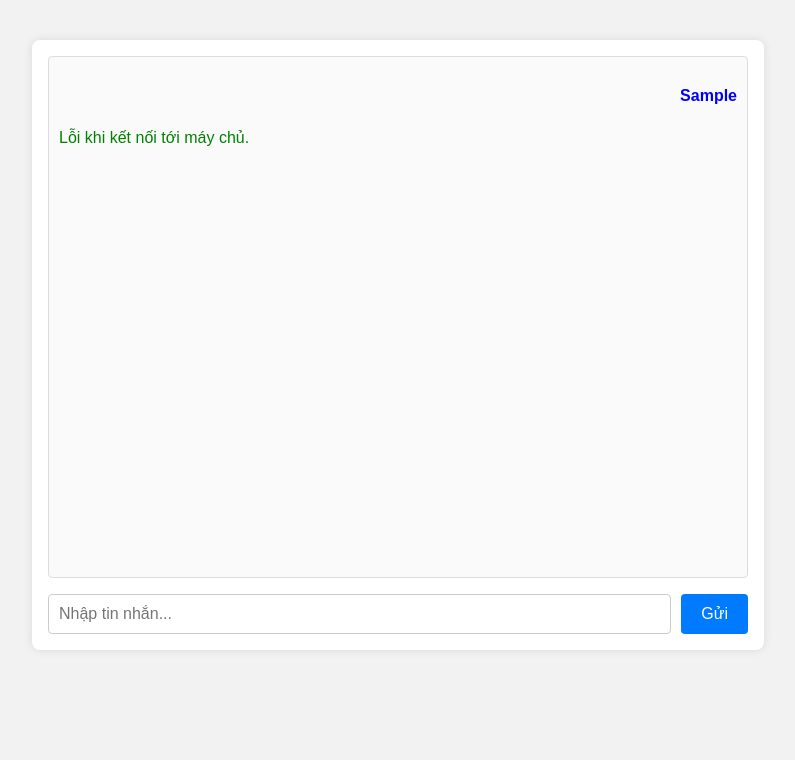
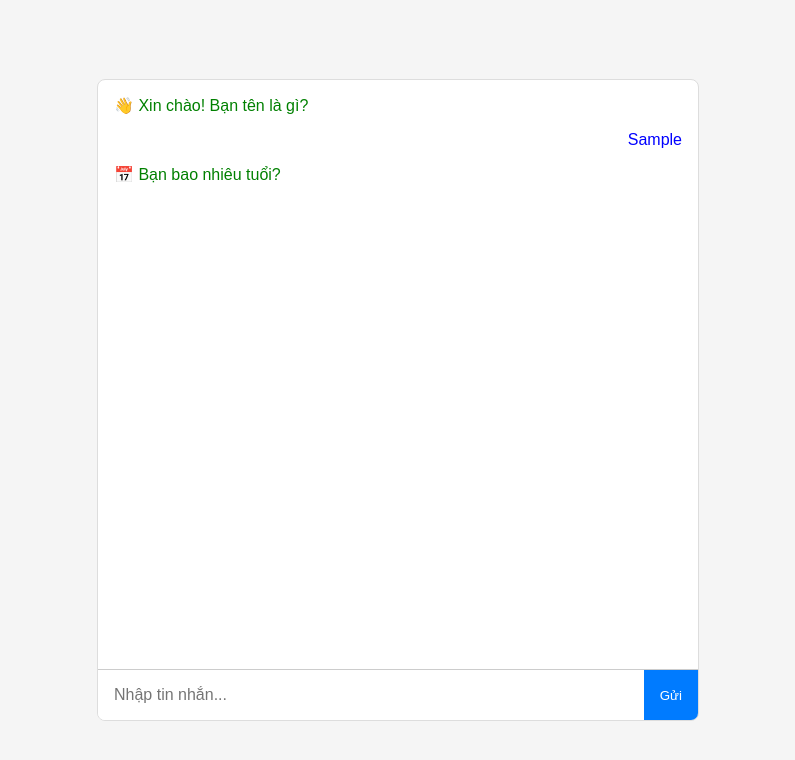
Before and after one commit to Ngocnhat124000449/Chatbot-render, a website: page public/index.html in a window 1280 px wide. Both pictures are taken after typing "Sample" into the empty fields and a click on the button "Gửi". Shown: the whole page, without its empty margins (242-1037 px from the left). Drawn offline with Linux system fonts and the light colour scheme; no server answers.

Commit message:
Sửa lỗi kết nối

```diff
--- a/public/script.js
+++ b/public/script.js
@@ -1,50 +1,113 @@
-const chatForm = document.getElementById("chat-form");
-const userInput = document.getElementById("user-input");
+const form = document.getElementById("chat-form");
+const input = document.getElementById("user-input");
 const messages = document.getElementById("messages");
 
-// Danh sách tin nhắn
-const chatHistory = [];
+let stage = "collecting_info";
+let currentQuestionIndex = 0;
+let studentProfile = {};
+const questions = [
+  { key: "name", question: "👋 Xin chào! Bạn tên là gì?" },
+  { key: "age", question: "📅 Bạn bao nhiêu tuổi?" },
+  { key: "major", question: "📚 Ngành học hiện tại của bạn là gì?" },
+  { key: "currentYear", question: "🎓 Bạn đang học năm mấy?" },
+  { key: "careerGoal", question: "🎯 Mục tiêu nghề nghiệp của bạn là gì?" },
+  { key: "learningStyle", question: "📖 Phong cách học tập bạn thích là gì (tự học, nhóm, video, đọc sách...)?" },
+];
 
-// Xử lý gửi tin nhắn
-chatForm.addEventListener("submit", async (e) => {
+// Lịch sử hội thoại
+const chatHistory = [
+  {
+    role: "system",
+    content:
+      "Bạn là một cố vấn học tập hỗ trợ sinh viên lập kế hoạch học tập, chọn ngành, định hướng nghề nghiệp. Bạn không được trả lời bất kỳ nội dung nào ngoài chủ đề học tập. Nếu người dùng hỏi ngoài phạm vi đó, bạn chỉ được trả lời: 'Tôi chỉ hỗ trợ tư vấn học tập và định hướng ngành học.' và không nói gì thêm..",
+  },
+];
+
+// Gửi form
+form.addEventListener("submit", async (e) => {
   e.preventDefault();
-  const input = userInput.value.trim();
-  if (!input) return;
+  const userMessage = input.value.trim();
+  if (!userMessage) return;
 
-  // Hiển thị tin nhắn người dùng
-  addMessage(input, "user");
-  userInput.value = "";
+  input.value = "";
+  addMessage(userMessage, "user");
 
-  // Gọi GPT từ backend
+  if (stage === "collecting_info") {
+    const currentKey = questions[currentQuestionIndex].key;
+    studentProfile[currentKey] = userMessage;
+    currentQuestionIndex++;
+
+    if (currentQuestionIndex < questions.length) {
+      setTimeout(() => addMessage(questions[currentQuestionIndex].question, "bot"), 300);
+    } else {
+      stage = "chatting";
+      const introPrompt = generateIntroPrompt(studentProfile);
+      chatHistory.push({ role: "user", content: introPrompt });
+      await streamMessage();
+    }
+  } else {
+    chatHistory.push({ role: "user", content: userMessage });
+    await streamMessage();
+  }
+});
+
+// Hiển thị tin nhắn
+function addMessage(text, sender) {
+  const div = document.createElement("div");
+  div.className = `message ${sender}`;
+  div.textContent = text;
+  messages.appendChild(div);
+  messages.scrollTop = messages.scrollHeight;
+  return div;
+}
+
+// Hiển thị câu hỏi đầu tiên
+addMessage(questions[0].question, "bot");
+
+// Gọi API GPT
+async function streamMessage() {
+  const botDiv = addMessage("Đang xử lý...", "bot");
+
   try {
-    const response = await fetch("/chat", {
+    const response = await fetch("/v1/responses", {
       method: "POST",
       headers: {
         "Content-Type": "application/json",
       },
       body: JSON.stringify({
-        message: input,
-        history: chatHistory,
+        model: "gpt-4o",
+        input: chatHistory,
       }),
     });
 
-    const data = await response.json();
-    const gptMessage = data.reply;
+    if (!response.ok) {
+      throw new Error(`Lỗi mạng: ${response.status}`);
+    }
 
-    addMessage(gptMessage, "bot");
+    const json = await response.json();
+    const output_text = json.output[0].content[0].text;
+    botDiv.textContent = output_text;
+    chatHistory.push({ role: "assistant", content: output_text });
+    messages.scrollTop = messages.scrollHeight;
   } catch (error) {
-    addMessage("Lỗi khi kết nối tới máy chủ.", "bot");
+    botDiv.textContent = "❌ Lỗi: " + error.message;
   }
-});
+}
 
-// Hàm hiển thị tin nhắn
-function addMessage(text, sender) {
-  const messageElement = document.createElement("p");
-  messageElement.classList.add(sender === "user" ? "user-msg" : "bot-msg");
-  messageElement.innerHTML = text.replace(/\n/g, "<br>");
-  messages.appendChild(messageElement);
-  messages.scrollTop = messages.scrollHeight;
-
-  // Lưu lịch sử
-  chatHistory.push({ role: sender === "user" ? "user" : "assistant", content: text });
+// Tạo prompt giới thiệu sinh viên
+function generateIntroPrompt(profile) {
+  return (
+    `Dưới đây là thông tin của sinh viên:\n` +
+    `- Họ tên: ${profile.name}\n` +
+    `- Tuổi: ${profile.age}\n` +
+    `- Ngành học: ${profile.major}\n` +
+    `- Năm học: ${profile.currentYear}\n` +
+    `- Mục tiêu nghề nghiệp: ${profile.careerGoal}\n` +
+    `- Phong cách học: ${profile.learningStyle}\n\n` +
+    `Hãy đóng vai trò là cố vấn học tập. Từ các thông tin trên, hãy gợi ý:\n` +
+    `1. Con đường học tập phù hợp\n` +
+    `2. Những kỹ năng cần học\n` +
+    `3. Cách lập kế hoạch học hiệu quả theo phong cách của sinh viên\n` +
+    `Chỉ phản hồi các nội dung trong phạm vi học tập.`
+  );
 }
--- a/public/style.css
+++ b/public/style.css
@@ -1,71 +1,62 @@
 body {
-  font-family: Arial, sans-serif;
-  background-color: #f2f2f2;
+    font-family: sans-serif;
+    display: flex;
+    justify-content: center;
+    align-items: center;
+    height: 100vh;
     margin: 0;
-  padding: 0;
+    background: #f5f5f5;
 }
 
 #chat-container {
     width: 100%;
-  max-width: 700px;
-  margin: 40px auto;
-  background-color: #ffffff;
+    max-width: 600px;
+    background: white;
+    border: 1px solid #ddd;
     border-radius: 8px;
-  box-shadow: 0 0 10px rgba(0, 0, 0, 0.1);
-  padding: 16px;
+    display: flex;
+    flex-direction: column;
+    height: 80vh;
+    overflow: hidden;
 }
 
 #messages {
-  height: 500px;
+    flex: 1;
+    padding: 1rem;
     overflow-y: auto;
-  padding: 10px;
-  border: 1px solid #ddd;
-  background-color: #fafafa;
-  border-radius: 4px;
 }
 
-#messages p {
-  white-space: pre-wrap;
-  line-height: 1.6;
-  margin-bottom: 12px;
-  word-break: break-word;
+.message {
+    margin-bottom: 1rem;
 }
 
-.user-msg {
+    .message.user {
+        text-align: right;
         color: blue;
-  font-weight: bold;
-  text-align: right;
     }
 
-.bot-msg {
+    .message.bot {
+        text-align: left;
         color: green;
-  text-align: left;
     }
 
 #chat-form {
     display: flex;
-  margin-top: 16px;
+    border-top: 1px solid #ccc;
 }
 
 #user-input {
     flex: 1;
-  padding: 10px;
-  font-size: 16px;
-  border: 1px solid #ccc;
-  border-radius: 4px;
+    padding: 1rem;
+    border: none;
+    outline: none;
+    font-size: 1rem;
 }
 
 button {
-  padding: 10px 20px;
-  font-size: 16px;
-  margin-left: 10px;
-  background-color: #007bff;
+    padding: 1rem;
+    border: none;
+    background: #007bff;
     color: white;
-  border: none;
-  border-radius: 4px;
     cursor: pointer;
 }
-
-button:hover {
-  background-color: #0056b3;
-}
```
Lines whose indentation alone changed are shown as unchanged.
